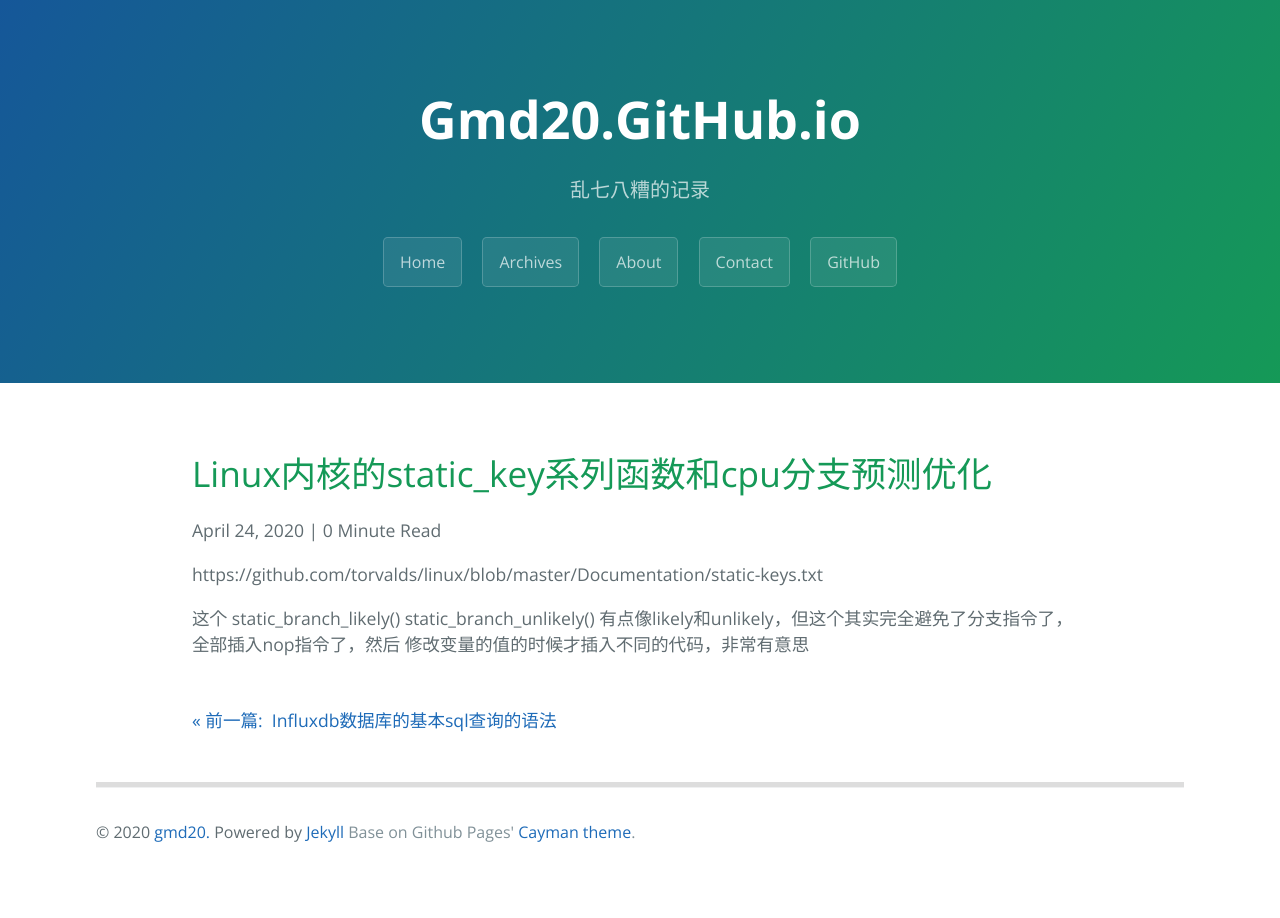
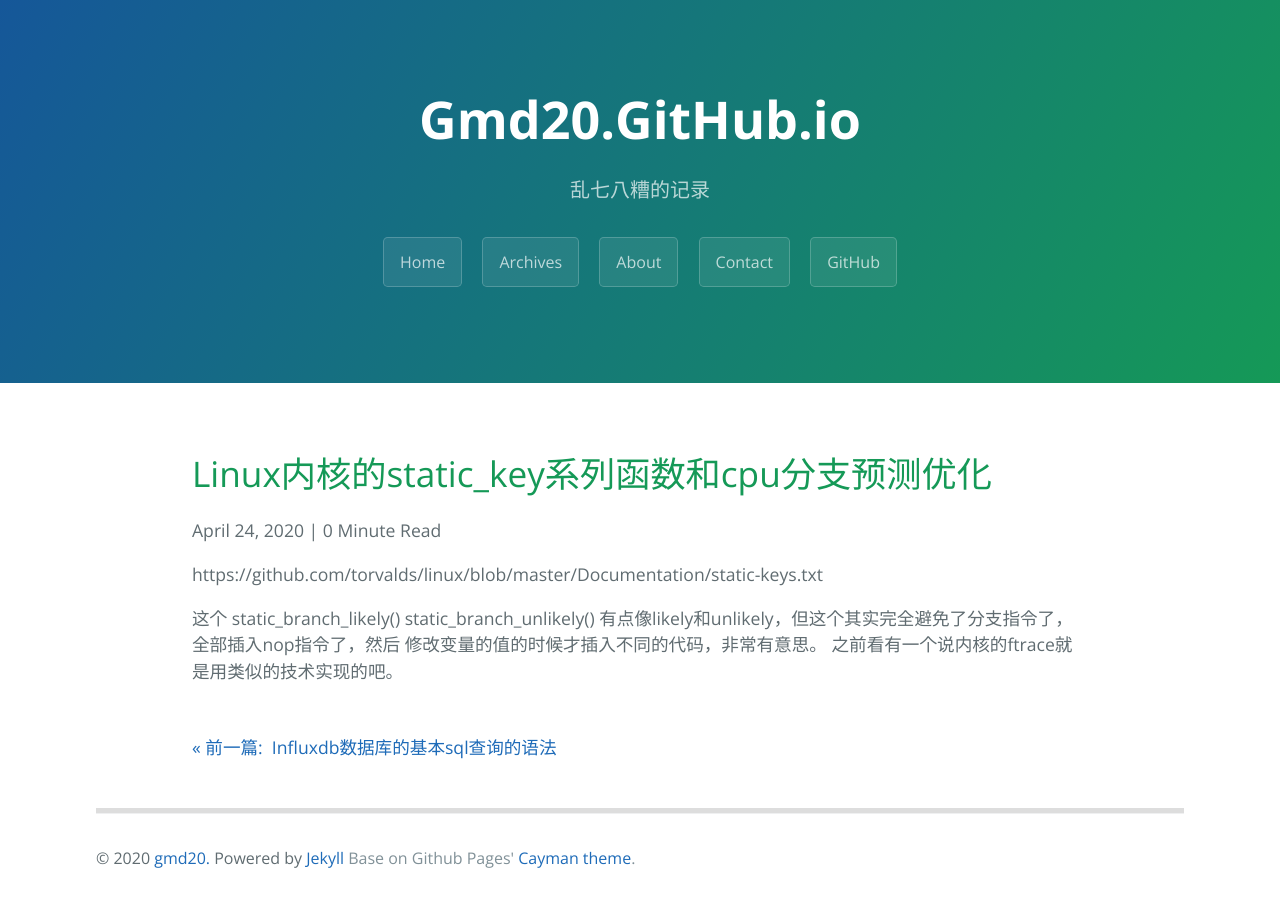
Before and after one commit to gmd20/gmd20.github.io, a Jekyll site: the page built from _posts/2020-04-24-linux内核的static_key系列函数和cpu分支预测优化.markdown, in a window 1280 px wide. Built offline with Jekyll 4.4.1, drawn with Linux system fonts in a browser that asks for light colours; comment, search, counter and statistics services are not loaded.

Commit message:
Update 2020-04-24-linux内核的static_key系列函数和cpu分支预测优化.markdown

```diff
--- a/_posts/2020-04-24-linux内核的static_key系列函数和cpu分支预测优化.markdown
+++ b/_posts/2020-04-24-linux内核的static_key系列函数和cpu分支预测优化.markdown
@@ -1,4 +1,4 @@
 https://github.com/torvalds/linux/blob/master/Documentation/static-keys.txt
 
 这个	static_branch_likely() 	static_branch_unlikely() 有点像likely和unlikely，但这个其实完全避免了分支指令了，全部插入nop指令了，然后
-修改变量的值的时候才插入不同的代码，非常有意思
+修改变量的值的时候才插入不同的代码，非常有意思。 之前看有一个说内核的ftrace就是用类似的技术实现的吧。
```
